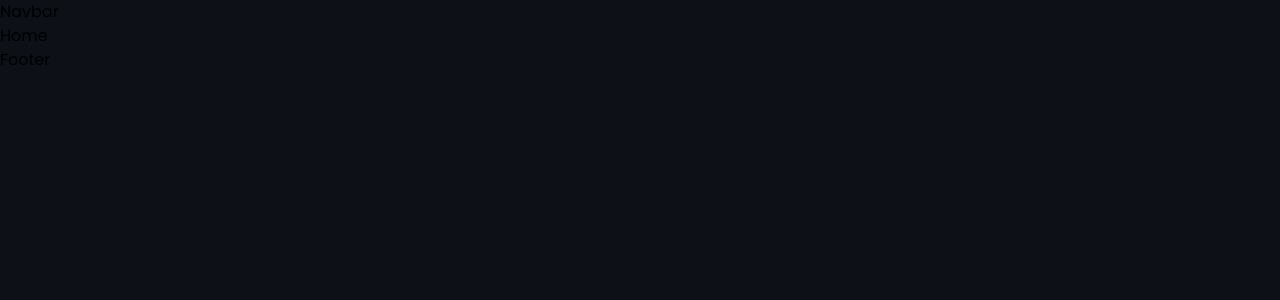
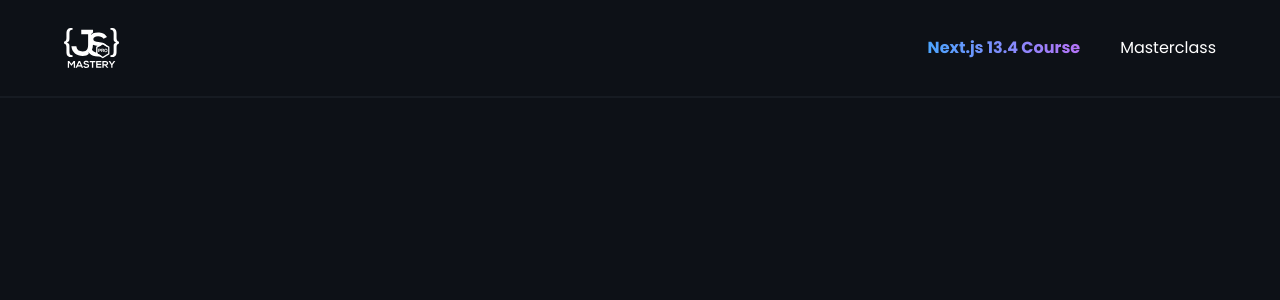
Before and after one commit to thiswd/core-web-vitals, a Next.js app: page / in a window 1280 px wide. Shown: the top 300 px of the page. Built offline with nearby package versions, Linux system fonts and the light colour scheme.

Commit message:
feat: create Navbar

```diff
--- a/components/Navbar.tsx
+++ b/components/Navbar.tsx
@@ -1,8 +1,42 @@
-import React from 'react'
+import Image from 'next/image'
+import Link from 'next/link'
 
 const Navbar = () => {
   return (
-    <div>Navbar</div>
+    <nav className="flex-center fixed top-0 z-50 w-full border-b-2 border-black-200 bg-black-100 py-7 text-white">
+      <div className="flex-between mx-auto w-full max-w-screen-2xl px-6 xs:px-8 sm:px-16">
+        <Link href="/">
+          <Image src='/jsm-logo.svg' width={55} height={40} alt='Logo' />
+        </Link>
+
+        <Image
+          src="/hamburger-menu.svg"
+          width={30}
+          height={30}
+          alt="Hamburger menu"
+          className="block md:hidden"
+        />
+
+        <ul className="flex-center gap-x-3 max-md:hidden md:gap-x-10">
+          <li className="body-text text-gradient_blue-purple !font-bold">
+            <Link
+              href="https://jsmastery.pro/next13"
+              target="_blank"
+            >
+              Next.js 13.4 Course
+            </Link>
+          </li>
+          <li className="body-text !font-normal">
+            <Link
+              href="https://jsmastery.pro/masterclass"
+              target="_blank"
+            >
+              Masterclass
+            </Link>
+          </li>
+        </ul>
+      </div>
+    </nav>
   )
 }
 
```
